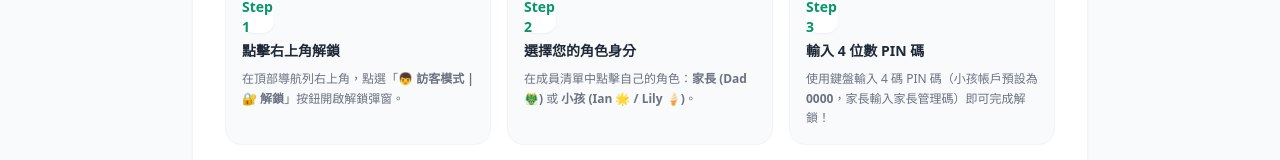
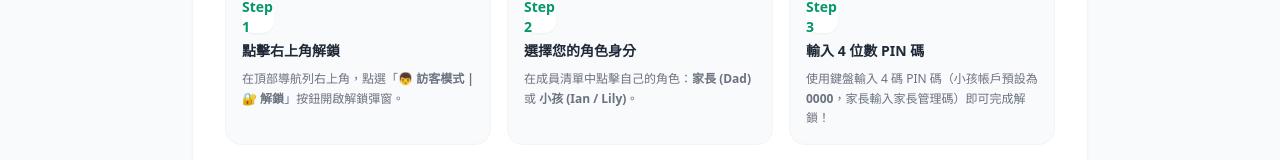
Before and after one commit to chinsonyeh/frog_kudos, a Vue app in the folder frontend/: page /guide in a window 1280 px wide. Shown: the part 489-649 px from the top of the page. Built offline with nearby package versions, Linux system fonts and the light colour scheme.

Commit message:
style: remove avatars when referencing users in GuideView

```diff
--- a/frontend/src/views/GuideView.vue
+++ b/frontend/src/views/GuideView.vue
@@ -83,7 +83,7 @@ function triggerUnlock() {
           </div>
           <h4 class="font-bold text-gray-800 text-sm">選擇您的角色身分</h4>
           <p class="text-xs text-gray-500 leading-relaxed">
-            在成員清單中點擊自己的角色：<strong>家長 (Dad 🐲)</strong> 或 <strong>小孩 (Ian 🌟 / Lily 🍦)</strong>。
+            在成員清單中點擊自己的角色：<strong>家長 (Dad)</strong> 或 <strong>小孩 (Ian / Lily)</strong>。
           </p>
         </div>
 
```
